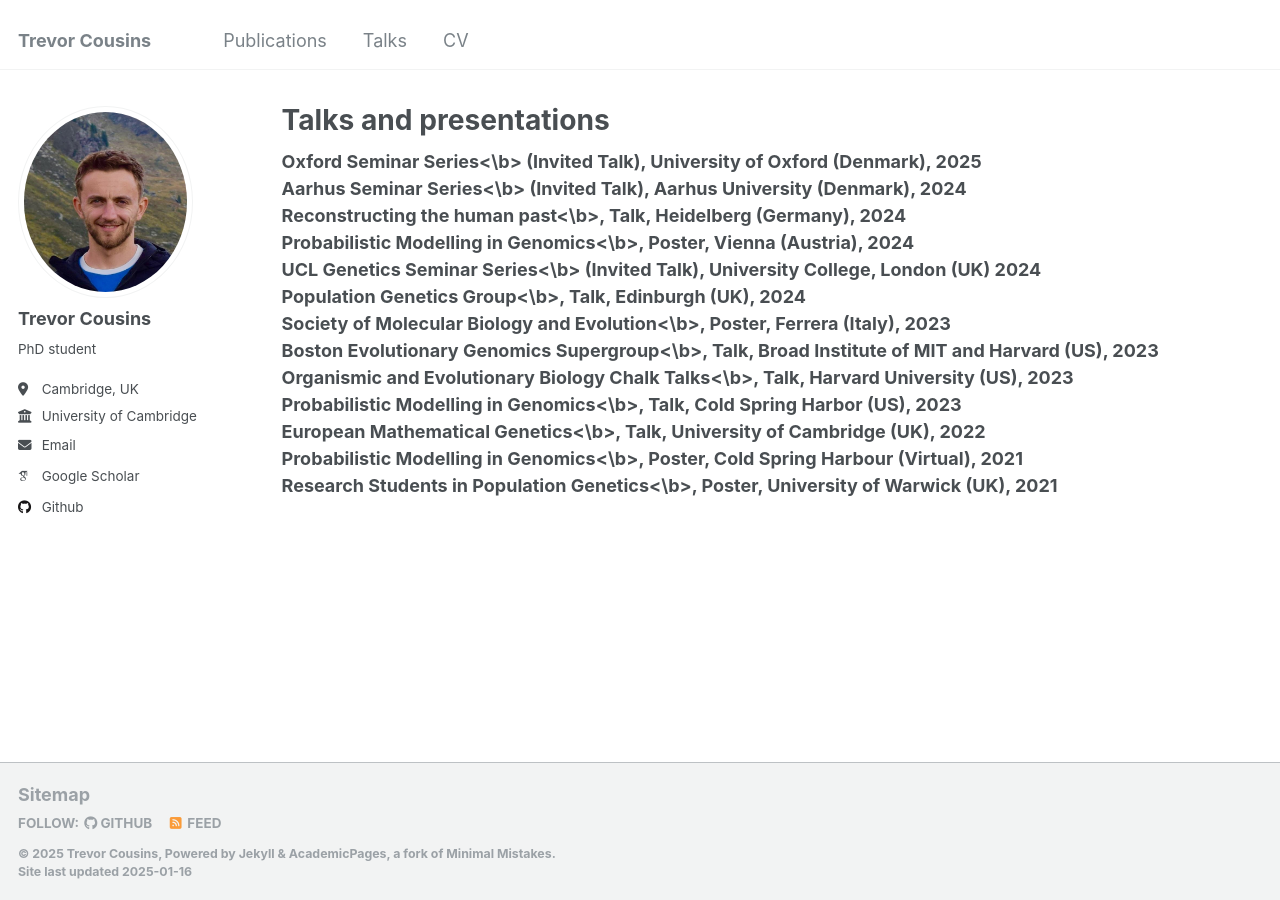
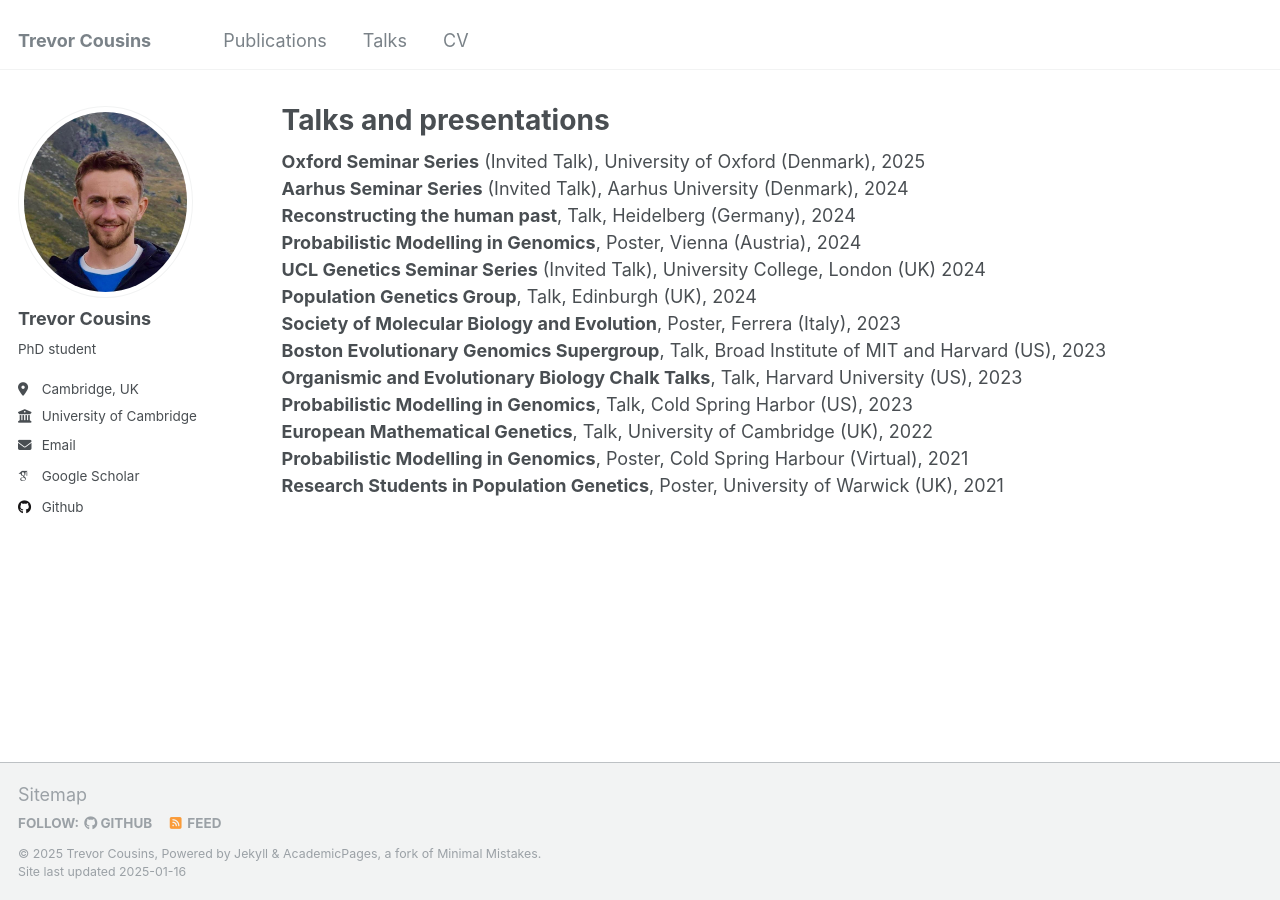
Before and after one commit to trevorcousins/trevorcousins.github.io, a Jekyll site: the page built from _pages/talks.html, in a window 1280 px wide. Built offline with Jekyll 4.4.1, drawn with Linux system fonts in a browser that asks for light colours; some web fonts are replaced.

```diff
--- a/_pages/talks.html
+++ b/_pages/talks.html
@@ -5,16 +5,16 @@ permalink: /talks/
 author_profile: true
 ---
 
-<b>Oxford Seminar Series<\b> (Invited Talk), University of Oxford (Denmark), 2025<br>
-<b>Aarhus Seminar Series<\b> (Invited Talk), Aarhus University (Denmark), 2024<br>
-<b>Reconstructing the human past<\b>, Talk, Heidelberg (Germany), 2024<br>
-<b>Probabilistic Modelling in Genomics<\b>, Poster, Vienna (Austria), 2024<br>
-<b>UCL Genetics Seminar Series<\b> (Invited Talk), University College, London (UK) 2024<br>
-<b>Population Genetics Group<\b>, Talk, Edinburgh (UK), 2024<br>
-<b>Society of Molecular Biology and Evolution<\b>, Poster, Ferrera (Italy), 2023<br>
-<b>Boston Evolutionary Genomics Supergroup<\b>, Talk, Broad Institute of MIT and Harvard (US), 2023<br>
-<b>Organismic and Evolutionary Biology Chalk Talks<\b>, Talk, Harvard University (US), 2023<br>
-<b>Probabilistic Modelling in Genomics<\b>, Talk, Cold Spring Harbor (US), 2023<br>
-<b>European Mathematical Genetics<\b>, Talk, University of Cambridge (UK), 2022<br>
-<b>Probabilistic Modelling in Genomics<\b>, Poster, Cold Spring Harbour (Virtual), 2021<br>
-<b>Research Students in Population Genetics<\b>, Poster, University of Warwick (UK), 2021<br>
+<b>Oxford Seminar Series</b> (Invited Talk), University of Oxford (Denmark), 2025<br>
+<b>Aarhus Seminar Series</b> (Invited Talk), Aarhus University (Denmark), 2024<br>
+<b>Reconstructing the human past</b>, Talk, Heidelberg (Germany), 2024<br>
+<b>Probabilistic Modelling in Genomics</b>, Poster, Vienna (Austria), 2024<br>
+<b>UCL Genetics Seminar Series</b> (Invited Talk), University College, London (UK) 2024<br>
+<b>Population Genetics Group</b>, Talk, Edinburgh (UK), 2024<br>
+<b>Society of Molecular Biology and Evolution</b>, Poster, Ferrera (Italy), 2023<br>
+<b>Boston Evolutionary Genomics Supergroup</b>, Talk, Broad Institute of MIT and Harvard (US), 2023<br>
+<b>Organismic and Evolutionary Biology Chalk Talks</b>, Talk, Harvard University (US), 2023<br>
+<b>Probabilistic Modelling in Genomics</b>, Talk, Cold Spring Harbor (US), 2023<br>
+<b>European Mathematical Genetics</b>, Talk, University of Cambridge (UK), 2022<br>
+<b>Probabilistic Modelling in Genomics</b>, Poster, Cold Spring Harbour (Virtual), 2021<br>
+<b>Research Students in Population Genetics</b>, Poster, University of Warwick (UK), 2021<br>
```
